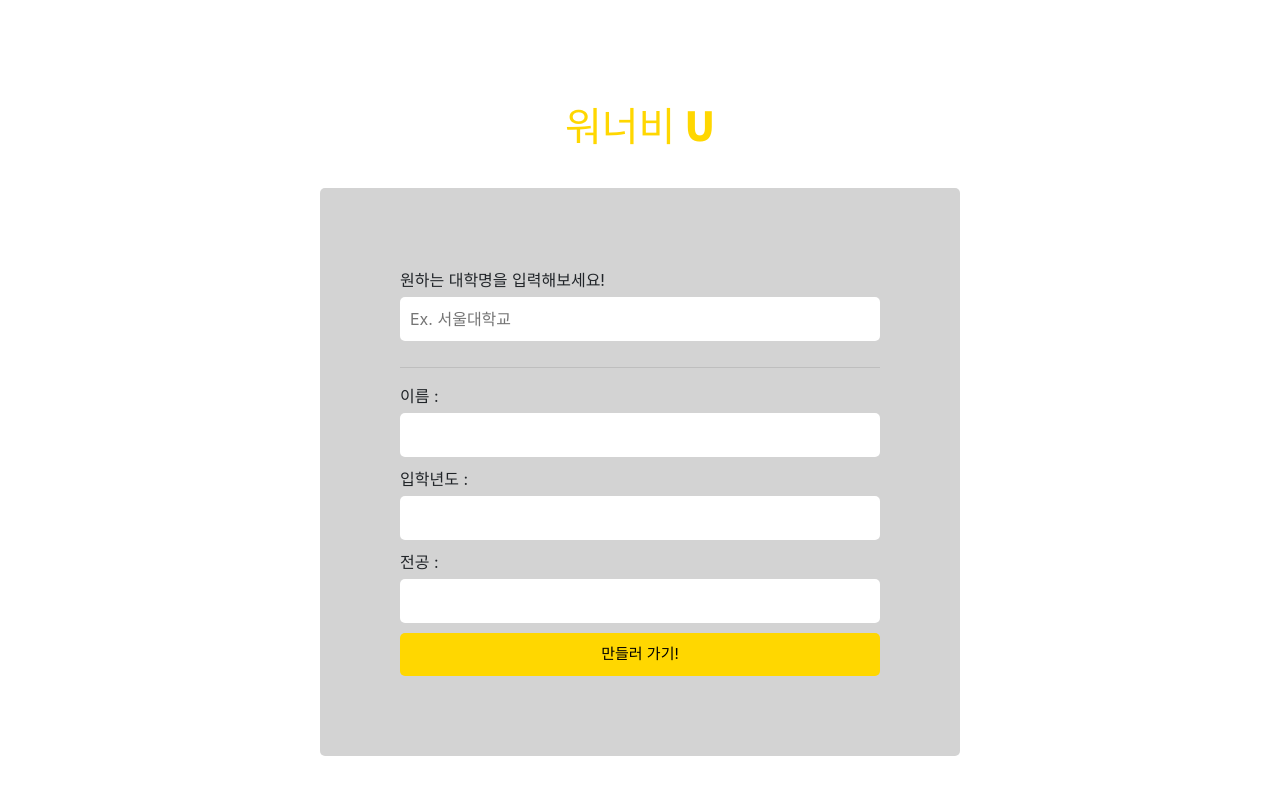
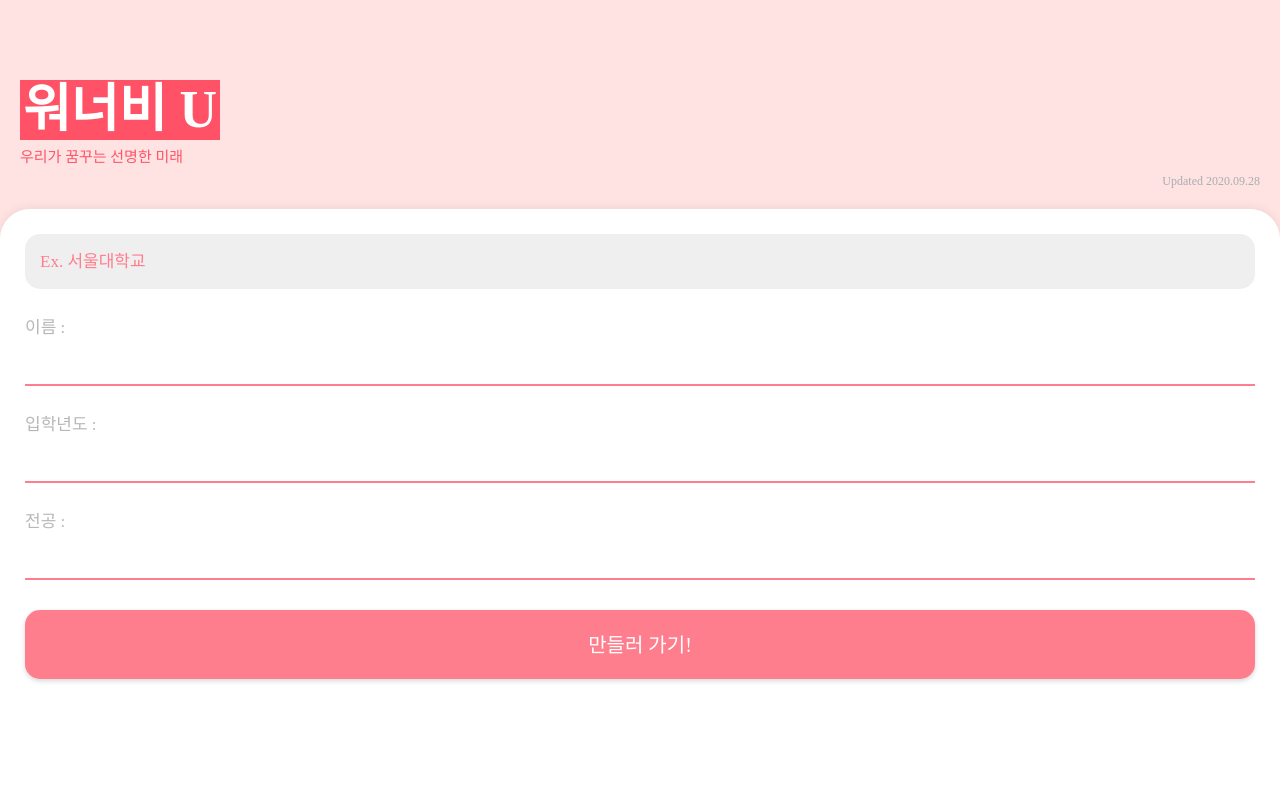
Before and after one commit to boominkim/makeslogan, a Flask app: page / in a window 1280 px wide. Run offline with Flask 2, Linux system fonts and the light colour scheme; data that the repository does not hold is empty; some libraries are stand-ins or nearby versions.

Commit message:
20201007

```diff
--- /dev/null
+++ b/static/css/reset.css
@@ -0,0 +1,60 @@
+/* http://meyerweb.com/eric/tools/css/reset/
+   v2.0 | 20110126
+   License: none (public domain)
+*/
+
+html, body, div, span, applet, object, iframe,
+h1, h2, h3, h4, h5, h6, p, blockquote, pre,
+a, abbr, acronym, address, big, cite, code,
+del, dfn, em, img, ins, kbd, q, s, samp,
+small, strike, strong, sub, sup, tt, var,
+b, u, i, center,
+dl, dt, dd, ol, ul, li,
+fieldset, form, label, legend,
+table, caption, tbody, tfoot, thead, tr, th, td,
+article, aside, canvas, details, embed,
+figure, figcaption, footer, header, hgroup,
+menu, nav, output, ruby, section, summary,
+time, mark, audio, video {
+    margin: 0;
+    padding: 0;
+    border: 0;
+    font-size: 100%;
+    font: inherit;
+    vertical-align: baseline;
+}
+
+/* HTML5 display-role reset for older browsers */
+article, aside, details, figcaption, figure,
+footer, header, hgroup, menu, nav, section {
+    display: block;
+}
+
+body {
+    line-height: 1;
+}
+
+ol, ul {
+    list-style: none;
+}
+
+a{
+    color: inherit;
+    text-decoration: none;
+}
+
+blockquote, q {
+    quotes: none;
+}
+
+
+blockquote:before, blockquote:after,
+q:before, q:after {
+    content: '';
+    content: none;
+}
+
+table {
+    border-collapse: collapse;
+    border-spacing: 0;
+}
--- /dev/null
+++ b/static/css/style.css
@@ -0,0 +1,132 @@
+body {
+    border: none;
+    background-color: #ffe3e3;
+    position: relative;
+}
+
+#title {
+    position: absolute;
+    left: 20px;
+    top: 10vh;
+}
+
+
+h1 {
+    font-family: NEXONLv1GothicOTF;
+    font-size: 52px;
+    font-weight: bold;
+    font-stretch: normal;
+    font-style: normal;
+    line-height: 1.15;
+    letter-spacing: normal;
+    text-align: left;
+    color: #ffffff;
+    background-color: #ff5266;
+    padding-left: 3px;
+    padding-right: 3px;
+}
+
+h2 {
+    margin-top: 10px;
+    font-family: NanumSquareB;
+    font-size: 15px;
+    text-align: left;
+    color: #ff5266;
+}
+
+h6 {
+    position: absolute;
+    right: 20px;
+    top: -40px;
+    font-family: NotoSansKR;
+    font-size: 12px;
+    line-height: 2.08;
+    text-align: right;
+    color: #acacac;
+}
+
+.inputbox {
+    width: 100vw;
+    height: 591px;
+    border-radius: 30px 30px 0px 0px;
+    box-shadow: 0 -2px 10px 0 rgba(0, 0, 0, 0.06);
+    background-color: #ffffff;
+    padding: 25px;
+    position: fixed;
+    left: 50%;
+    top: 100%;
+    transform: translate(-50%, -100%);
+
+}
+
+label {
+    font-family: NanumSquareB;
+    font-size: 17px;
+    text-align: left;
+    margin-bottom: 10px;
+    color: #b7b7b7;
+}
+
+input:focus {
+    outline: none;
+}
+
+#univInput {
+    width: 100%;
+    height: 55px;
+    background-color: #efefef;
+    border: 0px;
+    border-radius: 15px;
+    padding: 15px;
+    font-family: NanumSquareB;
+    font-size: 17px;
+    text-align: left;
+    color: #black;
+}
+
+::placeholder {
+    font-family: NanumSquareB;
+    font-size: 17px;
+    text-align: left;
+    color: #ff7e8d;
+}
+
+input {
+    width: 100%;
+    height: 40px;
+    background-color: #ffffff;
+    border-left: none;
+    border-right: none;
+    border-top: none;
+    border-bottom-width: 2px;
+    border-bottom-color: #ff7e8d;
+    margin-bottom: 30px;
+    /*display: flex;*/
+    /*justify-content: center;*/
+    /*align-items: center;*/
+    font-family: NanumSquareB;
+    font-size: 17px;
+    text-align: left;
+    color: black;
+}
+
+
+button {
+    width: 100%;
+    height: 69px;
+    border: none;
+    border-radius: 15px;
+    box-shadow: 0 2px 5px 0 rgba(0, 0, 0, 0.16);
+    background-color: #ff7e8d;
+    font-family: NanumSquareB;
+    font-size: 20px;
+    font-style: normal;
+    text-align: center;
+    color: #ffffff;
+    justify-content: center;
+    align-items: center;
+}
+
+button:focus {
+    outline: none;
+}
--- a/templates/index.html
+++ b/templates/index.html
@@ -11,6 +11,8 @@
               crossorigin="anonymous">
 
         <!-- CSS , JS -->
+        <link rel="stylesheet" href="static/css/reset.css">
+        <link rel="stylesheet" href="static/css/style.css">
         <link rel="stylesheet" href="//code.jquery.com/ui/1.12.1/themes/base/jquery-ui.css">
 
         <script src="https://ajax.googleapis.com/ajax/libs/jquery/3.5.1/jquery.min.js"></script>
@@ -23,97 +25,102 @@
 
         <title>워너비U</title>
         <style>
-            * {
-                position: relative;
-                border: none;
-                margin-left: auto;
-                margin-right: auto;
-            }
+            /** {*/
+            /*    position: relative;*/
+            /*    border: none;*/
+            /*    margin-left: auto;*/
+            /*    margin-right: auto;*/
+            /*}*/
 
-            h1 {
-                text-align: center;
-                margin-top: 100px;
-                margin-bottom: 40px;
-                font-family: 'Noto Sans KR', sans-serif;
-                color: gold;
-            }
+            /*h1 {*/
+            /*    text-align: center;*/
+            /*    margin-top: 100px;*/
+            /*    margin-bottom: 40px;*/
+            /*    font-family: 'Noto Sans KR', sans-serif;*/
+            /*    color: gold;*/
+            /*}*/
 
-            label {
-                margin-top: 0px;
-                margin-bottom: 5px;
-            }
+            /*label {*/
+            /*    margin-top: 0px;*/
+            /*    margin-bottom: 5px;*/
+            /*}*/
 
-            .wrap {
-                width: 640px;
-                background-color: lightgray;
-                border-radius: 5px;
-                padding: 80px;
-            }
+            /*.wrap {*/
+            /*    width: 640px;*/
+            /*    background-color: lightgray;*/
+            /*    border-radius: 5px;*/
+            /*    padding: 80px;*/
+            /*}*/
 
-            input {
-                width: 100%;
-                margin: 0px 0px 10px 0px;
-                padding: 10px;
-                border-radius: 5px;
-            }
+            /*input {*/
+            /*    width: 100%;*/
+            /*    margin: 0px 0px 10px 0px;*/
+            /*    padding: 10px;*/
+            /*    border-radius: 5px;*/
+            /*}*/
 
-            .search {
-                width: 100%;
-            }
+            /*.search {*/
+            /*    width: 100%;*/
+            /*}*/
 
-            button {
-                background-color: gold;
-                color: black;
-                border-radius: 5px;
-                padding: 10px;
-                margin: 5px;
-                text-align: center;
-                text-decoration: none;
-                font-size: 15px;
-                cursor: pointer;
-            }
+            /*button {*/
+            /*    background-color: gold;*/
+            /*    color: black;*/
+            /*    border-radius: 5px;*/
+            /*    padding: 10px;*/
+            /*    margin: 5px;*/
+            /*    text-align: center;*/
+            /*    text-decoration: none;*/
+            /*    font-size: 15px;*/
+            /*    cursor: pointer;*/
+            /*}*/
 
-            .bottom {
-                text-align: center;
-                margin: 0px;
-            }
+            /*.bottom {*/
+            /*    text-align: center;*/
+            /*    margin: 0px;*/
+            /*}*/
 
-            .bottomBTN {
-                width: 100%;
-                margin: 0px;
-            }
+            /*.bottomBTN {*/
+            /*    width: 100%;*/
+            /*    margin: 0px;*/
+            /*}*/
 
 
         </style>
     </head>
     <body>
+        <section id="container">
+            <span id="title">
                 <h1>워너비 U</h1>
-        <div class="wrap">
+                <h2>우리가 꿈꾸는 선명한 미래</h2>
+            </span>
+
+            <div class="inputbox">
+                <h6>Updated 2020.09.28</h6>
                 <div class="searchbox">
-                <label for="univInput">원하는 대학명을 입력해보세요!</label>
                     <input type="text"
                            list="univ-list"
                            autocomplete="off"
                            class="search"
-                       id="univInput">
+                           id="univInput"
+                           placeholder="대학명을 입력해주세요!">
                     <datalist id="univ-list">
                     </datalist>
-
-                <hr style="border:1px Black50 thick;"/>
                     <div class="inputBox">
                         <label for="nameInput">이름 :</label>
-                    <input id="nameInput" type="text"><br>
+                        <input class="sub" id="nameInput" type="text"><br>
                         <label for="yearInput">입학년도 :</label>
-                    <input id="yearInput" type="number" autocomplete="off" min="2021" max="2099"
+                        <input class="sub" id="yearInput" type="number" autocomplete="off" min="2021" max="2099"
                                oninput="if(value.length>4)value=value.slice(0,4)"/><br>
                         <label for="majorInput">전공 :</label>
-                    <input id="majorInput" type="text"><br>
+                        <input class="sub" id="majorInput" type="text"><br>
                     </div>
                 </div>
                 <div class="bottom">
                     <button onclick="makeSlogan()" class="bottomBTN">만들러 가기!</button>
                 </div>
             </div>
+        </section>
 
 
         <!-- Optional JavaScript -->
@@ -140,7 +147,7 @@
                 let dataList = document.getElementById('univ-list');
                 let input = document.getElementById('univInput');
 
-                let univnames =  {{data|tojson}}
+                let univnames = {{ data | tojson }}
                 console.log(univnames)
                 univnames.forEach(
                     function (univsearch) {
@@ -205,7 +212,6 @@
             };
 
 
-
         </script>
 
     </body>
```
Also changed, not shown: static/css/maker.css (added, +154 -0 lines), templates/maker.html (+157 -89 lines). Lines whose indentation alone changed are shown as unchanged.
